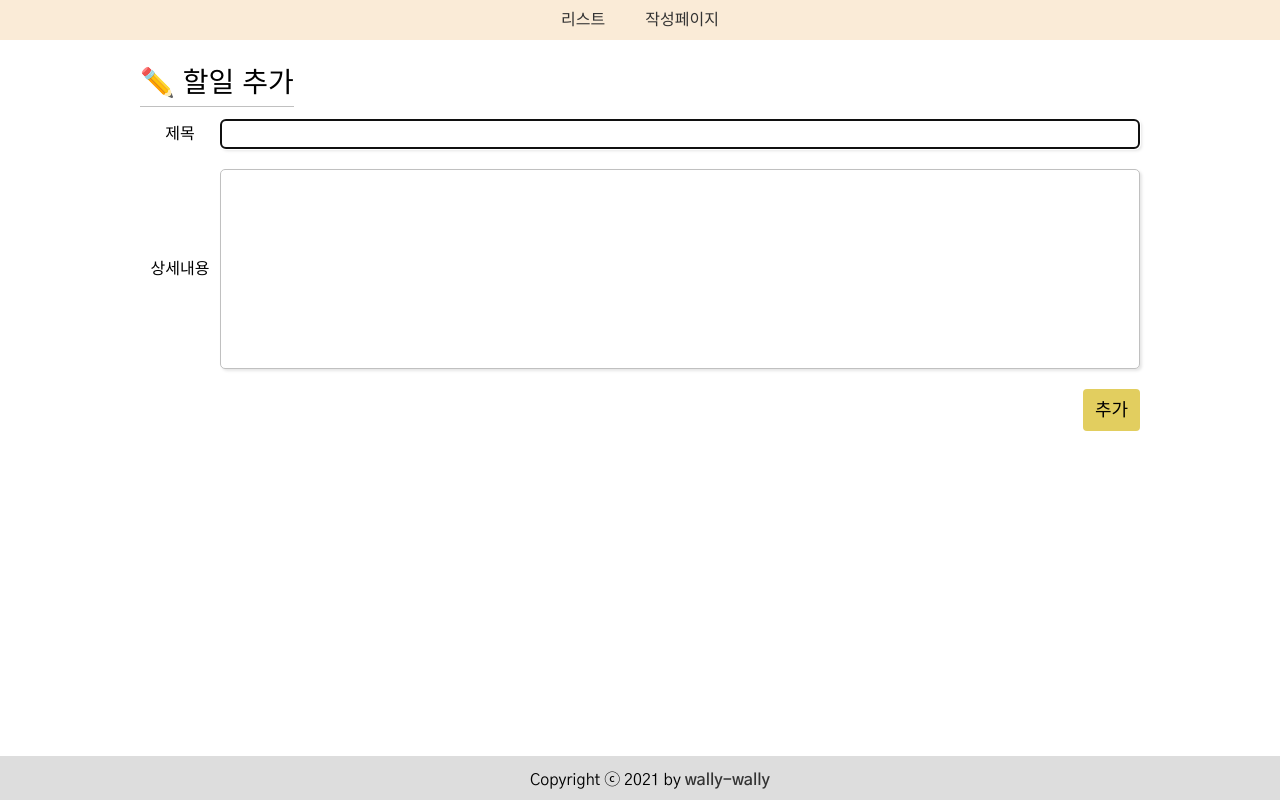
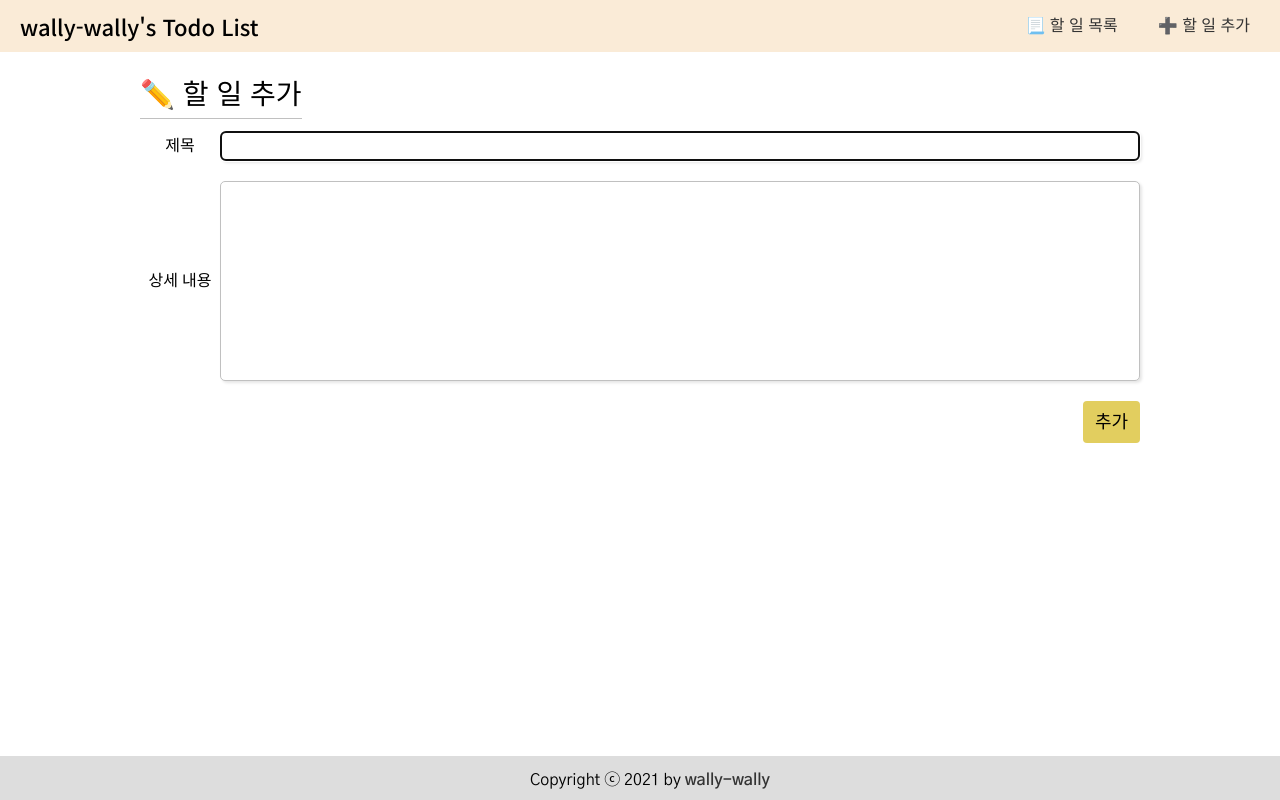
Before and after one commit to Ferarosa/todo-wally-wally, a React (Create React App) app: page /form in a window 1280 px wide. Built offline with nearby package versions, Linux system fonts and the light colour scheme.

Commit message:
update: 맞춤법 수정 및 header 스타일링 추가

```diff
--- a/src/components/Header/Header.js
+++ b/src/components/Header/Header.js
@@ -5,8 +5,15 @@ import './Header.scss';
 const Header = () => {
   return (
     <header>
-      <Link to="/list">리스트</Link>
-      <Link to="/form">작성페이지</Link>
+      <h2>wally-wally's Todo List</h2>
+      <div className="link-group">
+        <Link to="/list">
+          <span className="emoji">📃</span> 할 일 목록
+        </Link>
+        <Link to="/form">
+          <span className="emoji">➕</span> 할 일 추가
+        </Link>
+      </div>
     </header>
   );
 };
--- a/src/components/Header/Header.scss
+++ b/src/components/Header/Header.scss
@@ -1,12 +1,23 @@
 header {
+  display: flex;
+  justify-content: space-between;
+  align-items: center;
   background-color: antiquewhite;
   padding: 10px;
-  text-align: center;
+
+  h2, a {
+    font-family: 'Noto Sans KR';
+    padding: 0 10px;
+  }
+
+  h2 {
+    font-size: 22px;
+    font-weight: 500;
+  }
 
   a {
     color: #333;
     text-decoration: none;
     margin: 0 10px;
-    padding: 0 10px;
   }
 }
--- a/src/components/TodoForm/TodoForm.js
+++ b/src/components/TodoForm/TodoForm.js
@@ -34,7 +34,7 @@ class TodoForm extends Component {
           <input type="text" ref={this.titleInput} id="title" value={title} onChange={this.onChangeTitle} />
         </article>
         <article className="todo=form-contents">
-          <label htmlFor="contents">상세내용</label>
+          <label htmlFor="contents">상세 내용</label>
           <textarea id="contents" value={contents} onChange={this.onChangeContents} />
         </article>
         <button type="submit">{typeText}</button>
--- a/src/pages/DetailPage.js
+++ b/src/pages/DetailPage.js
@@ -35,7 +35,7 @@ class DetailPage extends Component {
     const { todo } = this.state;
     const { history } = this.props;
 
-    if (confirm('할일을 정말로 삭제하시겠습니까?')) { //eslint-disable-line
+    if (confirm('할 일을 정말로 삭제하시겠습니까?')) { //eslint-disable-line
       const { message, isError } = api.removeTodoItem(todo.id);
 
       alert(message);
@@ -60,7 +60,7 @@ class DetailPage extends Component {
             <h3><span className="emoji">🌟</span> 제목</h3>
             <div className="todo-detail-completed-checkbox" onClick={() => this.onToggleTodoComplete(todo.id)}>
               {todo.isCompleted ? <MdCheckBox /> : <MdCheckBoxOutlineBlank />}
-              할일 완료 체크
+              할 일 완료 체크
             </div>
             <p className="title">{todo.title}</p>
           </div>
@@ -71,8 +71,8 @@ class DetailPage extends Component {
         </article>
         <article className="todo-detail-footer">
           <article className="todo-detail-footer-date">
-            {todo.createdAt && <p className="date">작성일자: {date.formatedDate(todo.createdAt)}</p>}
-            {todo.updatedAt && <p className="date">수정일자: {date.formatedDate(todo.updatedAt)}</p>}
+            {todo.createdAt && <p className="date">작성 일자: {date.formatedDate(todo.createdAt)}</p>}
+            {todo.updatedAt && <p className="date">수정 일자: {date.formatedDate(todo.updatedAt)}</p>}
           </article>
           <article className="todo-detail-footer-button">
             <Link className="todo-detail-footer-button-item edit" to={`/edit/${todo.id}`}>수정</Link>
--- a/src/pages/FormPage.js
+++ b/src/pages/FormPage.js
@@ -116,7 +116,7 @@ class FormPage extends Component {
 
     return (
       <section className="todo-form-page">
-        <h2><span className="emoji">✏️</span> 할일 {this.typeText(type)}</h2>
+        <h2><span className="emoji">✏️</span> 할 일 {this.typeText(type)}</h2>
         <TodoForm
           typeText={this.typeText(type)}
           title={title}
--- a/src/pages/ListPage.js
+++ b/src/pages/ListPage.js
@@ -50,10 +50,10 @@ class ListPage extends Component {
 
     return (
       <section className="todo-list-page">
-        <h2><span className="emoji">📃</span> 할일 목록</h2>
+        <h2><span className="emoji">📋</span> 할 일 목록</h2>
         <TodoCategory onChangeFilterOption={this.onChangeFilterOption} />
         {!todos || todos.length === 0
-          ? (<p className="no-exist-todo-list">할일 목록이 없습니다.</p>)
+          ? (<p className="no-exist-todo-list">할 일 목록이 없습니다.</p>)
           : (<ul className="todo-list">
               {todos.map((todo) => <TodoItem key={todo.id} todo={todo} onToggleTodoComplete={this.onToggleTodoComplete} />)}
             </ul>)
```
